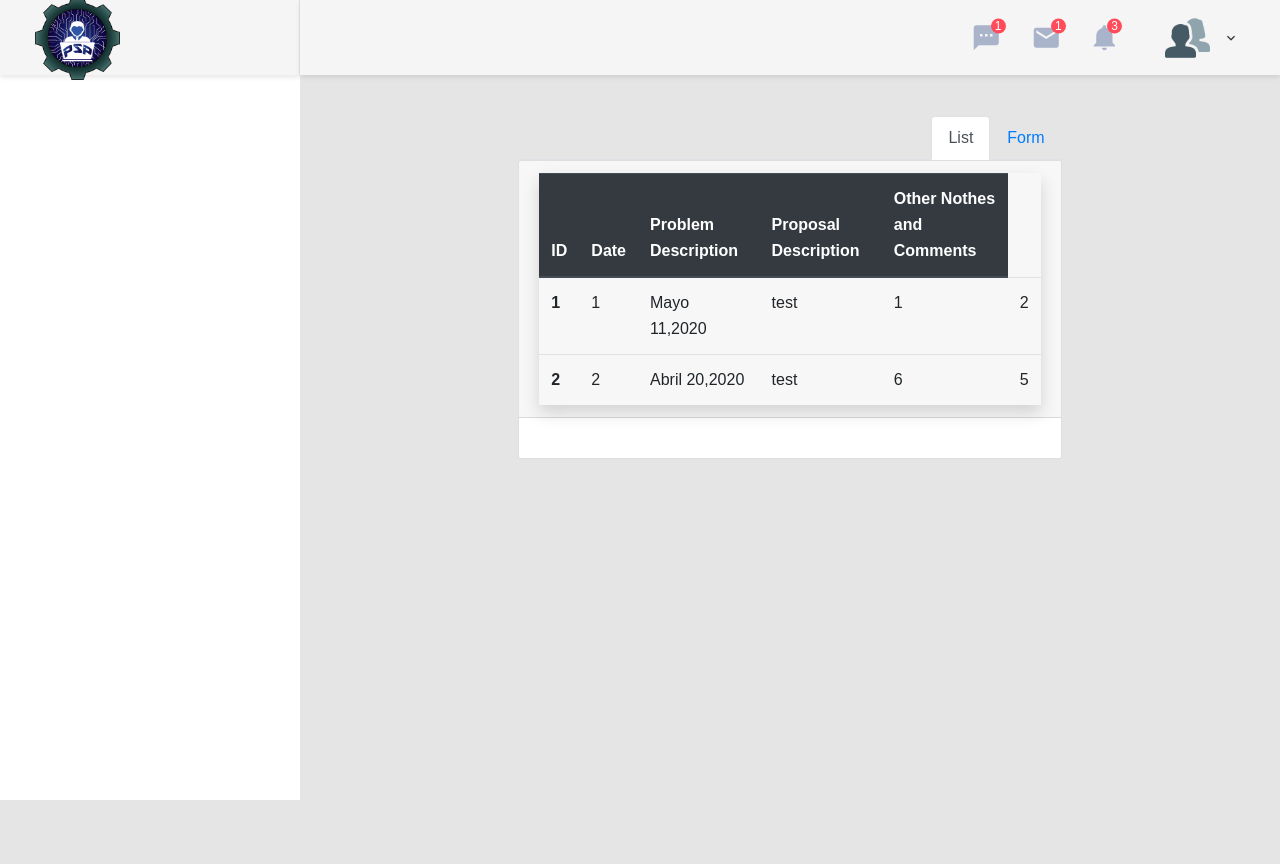
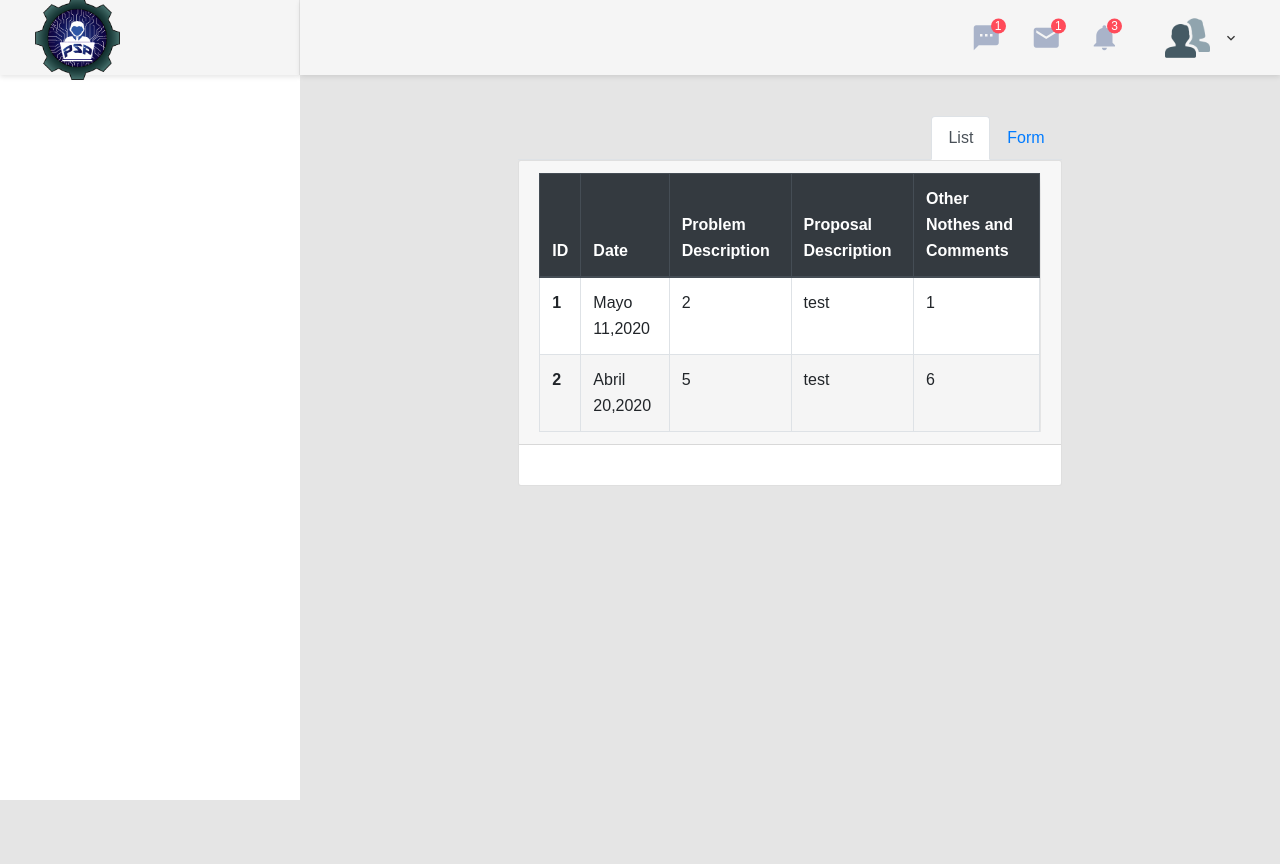
Before and after one commit to crisboleda/psp, a Django app: page /programs/1/pip/ in a window 1280 px wide. Run offline with Django 3.2, Linux system fonts and the light colour scheme; some libraries are stand-ins or nearby versions; grey boxes are pictures that could not be loaded.

Commit message:
Nueva correccion de diseño

```diff
--- a/templates/programs/pip.html
+++ b/templates/programs/pip.html
@@ -20,8 +20,8 @@
                 <div class="tab-pane fade show active" id="list" role="tabpanel" aria-labelledby="list-tab">
                     <div class="card">
 	                    <div class="card-header">
-                            <div>
-                                <table class="table  table-hover shadow">
+                            <div class ="table-responsive">
+                                <table class="table  table-bordered table-striped table-hover shadow">
 
                                     <thead class="thead-dark">
                                         <tr>
@@ -35,19 +35,17 @@
                                     <tbody>
                                         <tr>
                                         <th scope="row">1</th>
-                                        <td>1</td>
                                         <td>Mayo 11,2020</td>
+                                        <td>2</td>
                                         <td>test</td>
                                         <td>1</td>
-                                        <td>2</td>
                                         </tr>
                                         <tr>
                                         <th scope="row">2</th>
-                                        <td>2</td>
                                         <td>Abril 20,2020</td>
+                                        <td>5</td>
                                         <td>test</td>
                                         <td>6</td>
-                                        <td>5</td>
                                         </tr>
                                     </tbody>
                                 </table>
```
